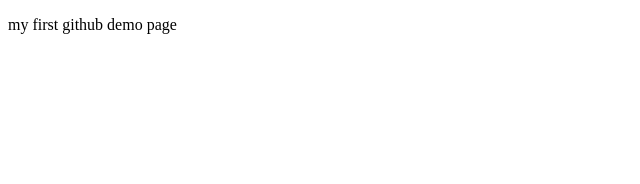
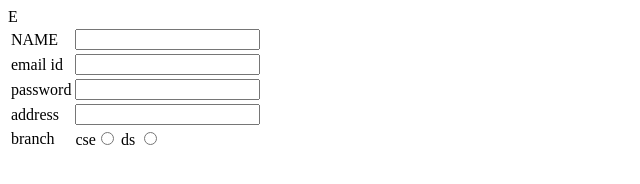
Before and after one commit to Ookiee/basic_html, a plain HTML site: page day 1/index.html in a window 1280 px wide. Shown: the whole page, without its empty margins (0-640 px from the left). Drawn offline with Linux system fonts and the light colour scheme.

Commit message:
third commit

```diff
--- a/day 1/index.html
+++ b/day 1/index.html
@@ -4,8 +4,19 @@
     <meta charset="UTF-8">
     <meta name="viewport" content="width=>, initial-scale=1.0">
     <title>Document</title>
+    <link rel="stylesheet" href="style.css">
 </head>
 <body>
-    <p> my first github demo page</p>
+    <table>
+        <form action="" method="post">
+        <tr><td>NAME</td><td><INPUT TYPE="TEXT" NAME="t1"> </td> </tr>
+            <tr><td>email id</td><td><INPUT TYPE="email" NAME="t2" id="em"> </td> </tr>
+                <tr><td>password</td><td><INPUT TYPE="password" NAME="" id=""> </td> </tr>
+                    <tr><td>address</td>E</td><td><INPUT  NAME="" id="" ></textarea> </td> </tr>
+                        <tr><td>branch</td><td>cse<INPUT TYPE="radio" NAME="r1" id="">
+                        ds <INPUT TYPE="radio" NAME="r1" id=""></td> </tr>
+
+    </form>
+    </table>
 </body>
 </html>
```
